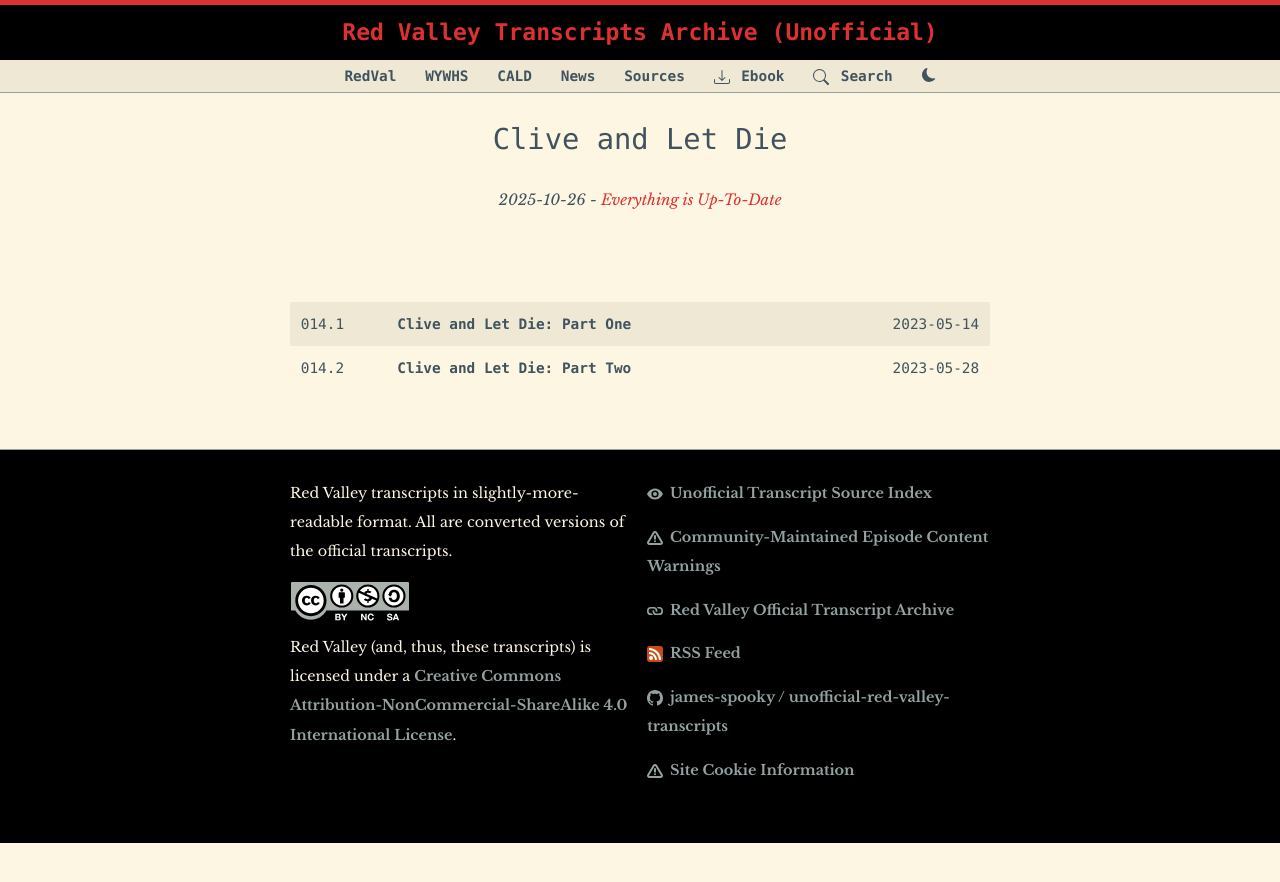
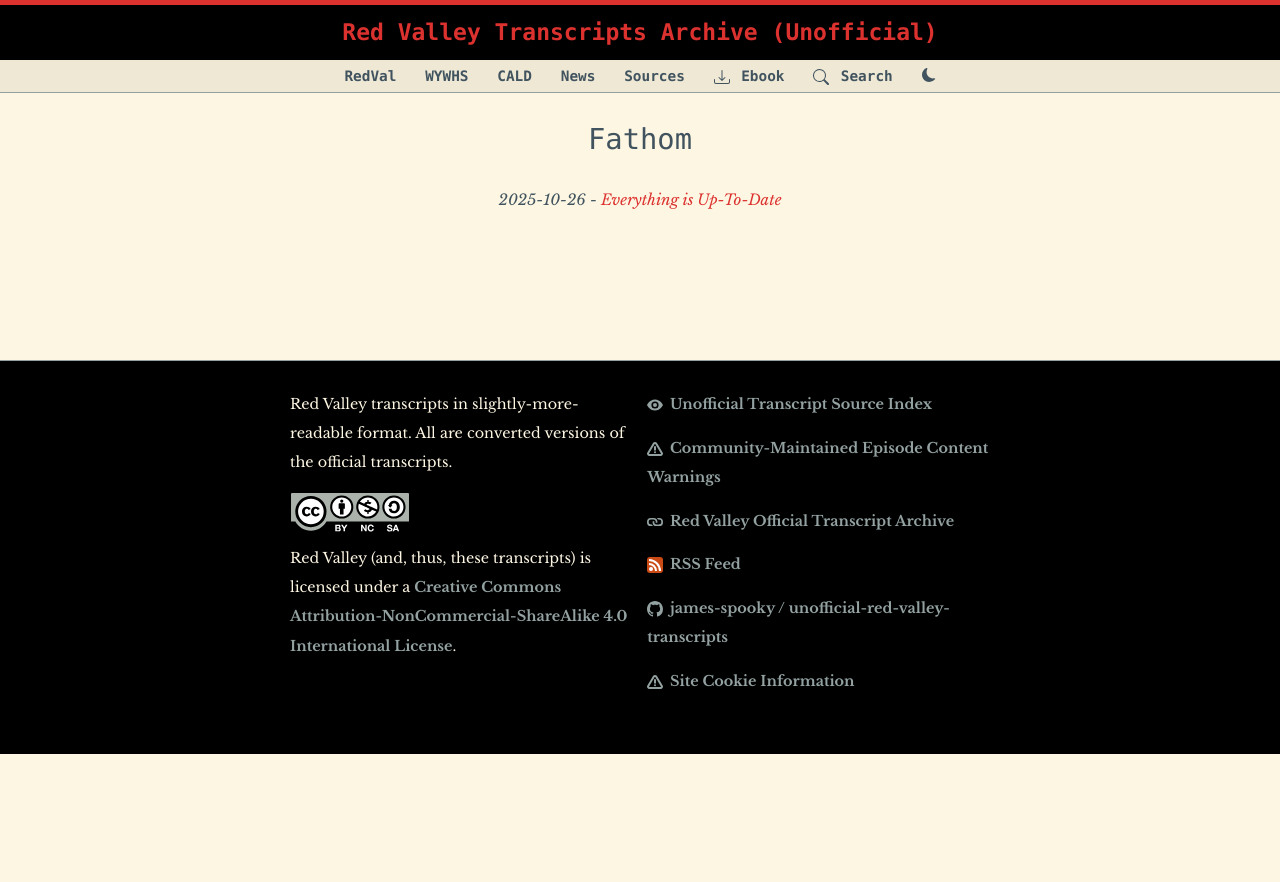
Before and after one commit to spooky-james/unofficial-derelict-transcripts, a Jekyll site: the page built from Fathom/index.html, in a window 1280 px wide. Shown: the top 882 px of the page. Built offline with Jekyll 4.4.1, drawn with Linux system fonts in a browser that asks for light colours.

Commit message:
Update and rename index.html to index.html

```diff
--- a/cald/index.html
+++ b/Fathom/index.html
@@ -1,6 +1,6 @@
 ---
 layout: page_default
-title: 'Clive and Let Die'
+title: 'Fathom'
 ---
 
 {% include latest-news-bar.html %}
@@ -11,7 +11,7 @@ title: 'Clive and Let Die'
 <tbody>
 {% assign episodes = site.posts | reverse %}
 {% for post in episodes %}
-	{% if post.podcasts contains "cald" %}
+	{% if post.podcasts contains "Fathom" %}
 		{% unless post.episode_type contains "special" %}
 			<tr>
 				{% assign url = post.url | prepend: site.baseurl %}
```
